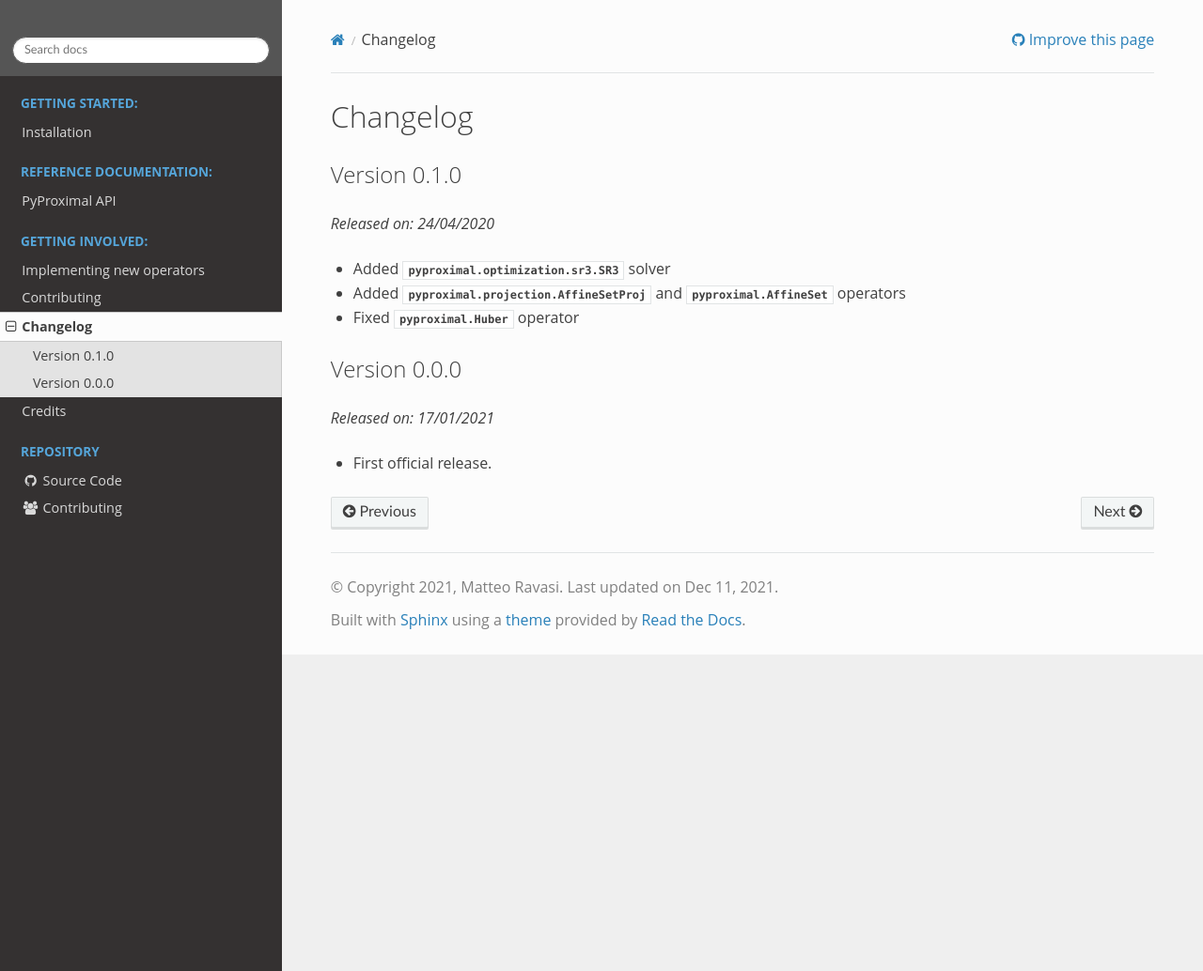
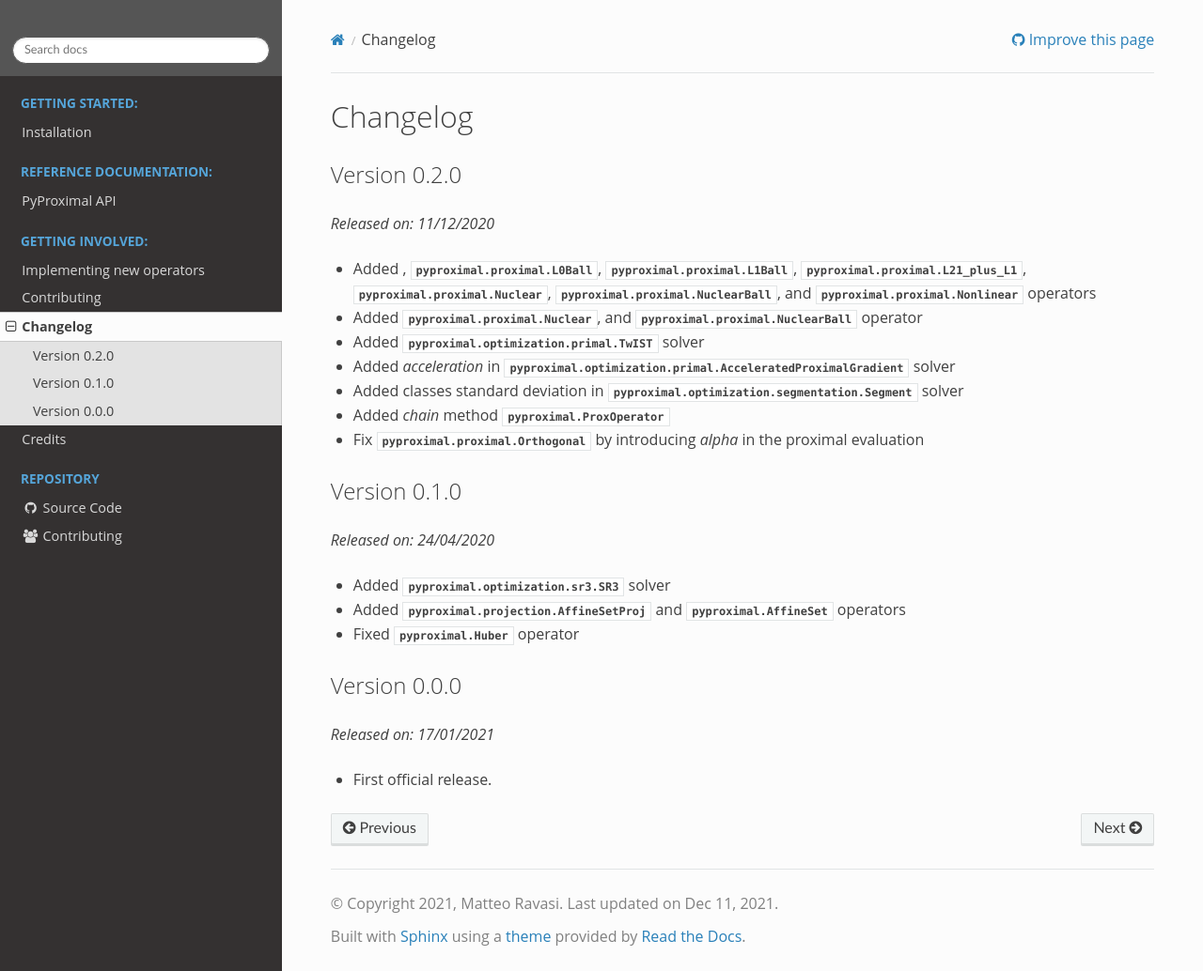
Before and after one commit to PyLops/pyproximal, a Sphinx documentation site: the page built from docs/source/changelog.rst, in a window 1280 px wide and 1034 px high. Shown: the whole window at 94% size. Built offline with Sphinx 7.4.7 and the Read the Docs theme 2.0.0, drawn with Linux system fonts in a browser that asks for light colours; pages that are not in the unit, such as notebooks, are missing from menus; the version number could not be read and is left out; comment, search, counter and statistics services are not loaded.

Commit message:
Prepare for v0.2.0

```diff
--- a/azure-pipelines.yml
+++ b/azure-pipelines.yml
@@ -46,7 +46,7 @@ jobs:
   displayName: 'Mac'
 
   pool:
-    vmImage: 'macOS-10.14'
+    vmImage: 'macOS-latest'
 
   variables:
     NUMBA_NUM_THREADS: 1
--- a/docs/source/changelog.rst
+++ b/docs/source/changelog.rst
@@ -2,6 +2,30 @@
 
 Changelog
 =========
+
+Version 0.2.0
+--------------
+*Released on: 11/12/2020*
+
+* Added ,
+  :py:class:`pyproximal.proximal.L0Ball`,
+  :py:class:`pyproximal.proximal.L1Ball`,
+  :py:class:`pyproximal.proximal.L21_plus_L1`,
+  :py:class:`pyproximal.proximal.Nuclear`,
+  :py:class:`pyproximal.proximal.NuclearBall`,
+  and :py:class:`pyproximal.proximal.Nonlinear` operators
+* Added
+  :py:class:`pyproximal.proximal.Nuclear`, and
+  :py:class:`pyproximal.proximal.NuclearBall` operator
+* Added :py:class:`pyproximal.optimization.primal.TwIST` solver
+* Added `acceleration` in
+  :py:class:`pyproximal.optimization.primal.AcceleratedProximalGradient` solver
+* Added classes standard deviation in
+  :py:class:`pyproximal.optimization.segmentation.Segment` solver
+* Added `chain` method :py:class:`pyproximal.ProxOperator`
+* Fix :py:class:`pyproximal.proximal.Orthogonal` by introducing `alpha`
+  in the proximal evaluation
+
 
 Version 0.1.0
 --------------
```
Also changed, not shown: CHANGELOG.md (+14 -0 lines).
